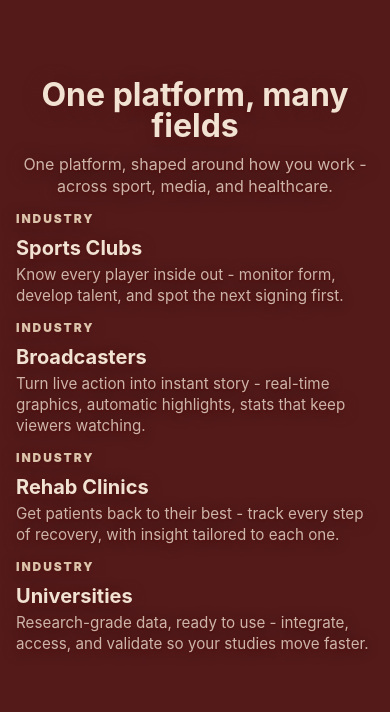
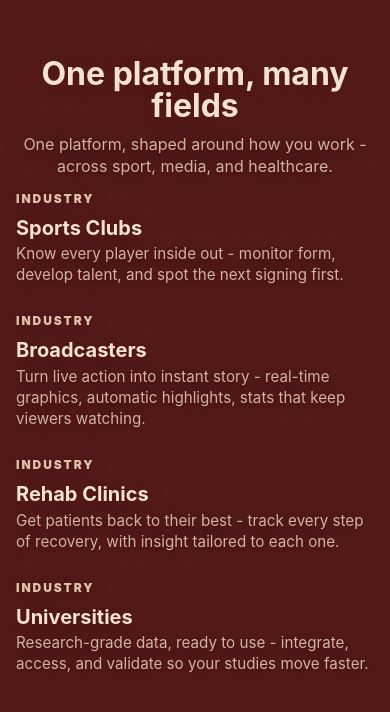
Before and after one commit to motiondynamicsai/motiondynamicsai, a React (Vite) app: page / in a window 390 px wide. Shown: the part 4274-4986 px from the top of the page. Built offline with nearby package versions, Linux system fonts and the light colour scheme.

Commit message:
fixing mobile view

```diff
--- a/src/styles.css
+++ b/src/styles.css
@@ -1327,7 +1327,7 @@ p {
 
   .program-strip {
     grid-template-columns: 1fr;
-    gap: 0.85rem;
+    gap: 1.7rem;
   }
 
   .program-strip article {
@@ -1346,7 +1346,7 @@ p {
   }
 
   .industry-strip {
-    gap: 0.85rem;
+    gap: 1.7rem;
   }
 
   .testimonial-grid {
```
